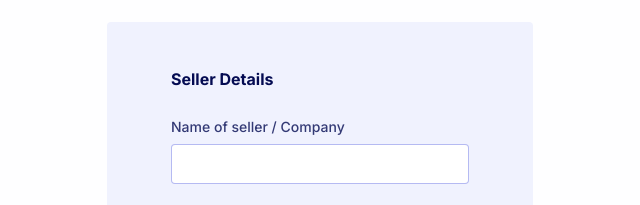
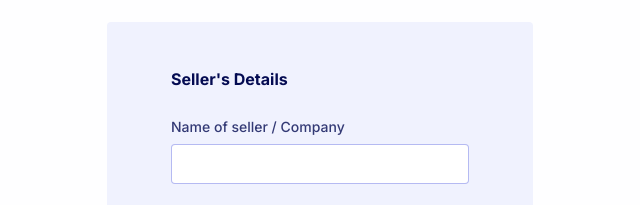
Before and after one commit to Shiguruji/escrow-seller-details-page, a plain HTML site: page index.html in a window 1280 px wide. Shown: the part 181-386 px from the top of the page, 320-960 px from the left. Drawn offline with Linux system fonts and the light colour scheme.

Commit message:
fixed typo in form

```diff
--- a/index.html
+++ b/index.html
@@ -28,7 +28,7 @@
         </div>
 
         <form>
-                <h2>Seller Details</h2>
+                <h2>Seller's Details</h2>
 
                 <div class="name-container">
                     <label for="name" class="name">Name of seller / Company</label>
```
